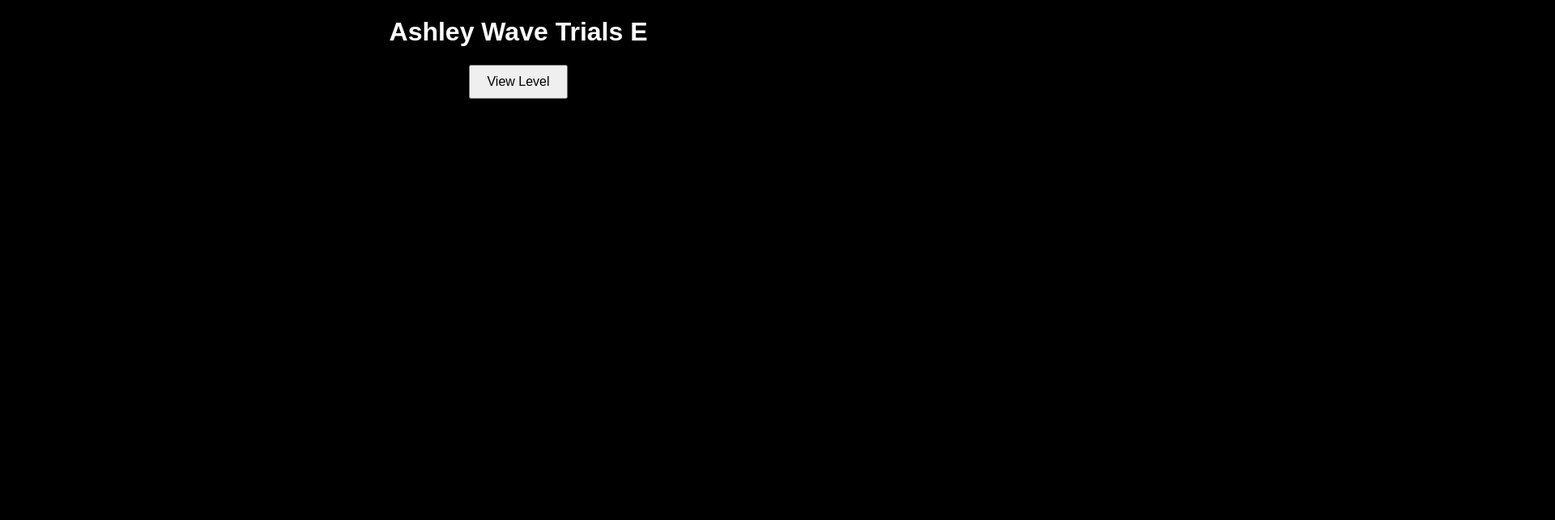
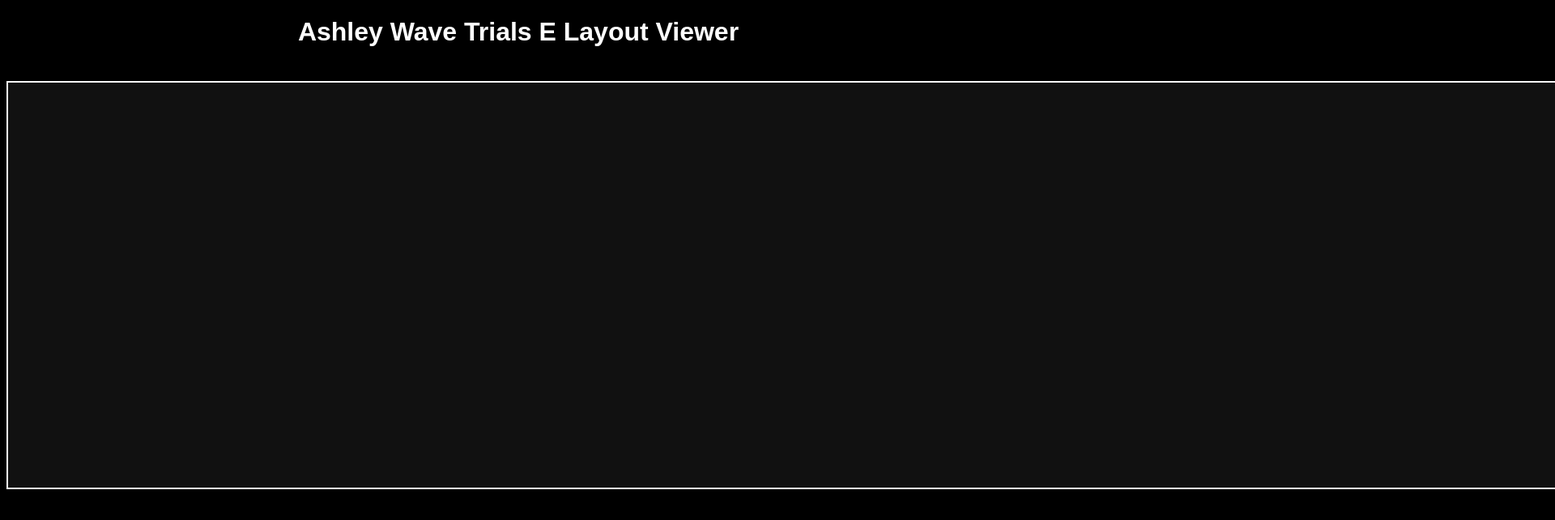
Before and after one commit to ngmengkaikyler-del/ashley-wave-trials-e-viewer, a plain HTML site: page index.html in a window 1280 px wide. Shown: the top 642 px of the page at 81% size, 1920 px wide, since content can reach past the window. Drawn offline with Linux system fonts and the light colour scheme.

Commit message:
Update index.html

```diff
--- a/index.html
+++ b/index.html
@@ -1,18 +1,32 @@
 <!DOCTYPE html>
 <html>
+
 <head>
-  <title>Ashley Wave Trials E Viewer</title>
-  <link rel="stylesheet" href="style.css">
+<title>Ashley Wave Trials E Layout</title>
+<style>
+body{
+ background:black;
+ color:white;
+ text-align:center;
+ font-family:Arial;
+}
+
+canvas{
+ background:#111;
+ border:2px solid white;
+ margin-top:20px;
+}
+</style>
 </head>
 
 <body>
 
-<h1>Ashley Wave Trials E</h1>
-<button onclick="loadLevel()">View Level</button>
+<h1>Ashley Wave Trials E Layout Viewer</h1>
 
-<pre id="levelData"></pre>
+<canvas id="levelCanvas" width="2000" height="500"></canvas>
 
 <script src="script.js"></script>
 
 </body>
+
 </html>
```
